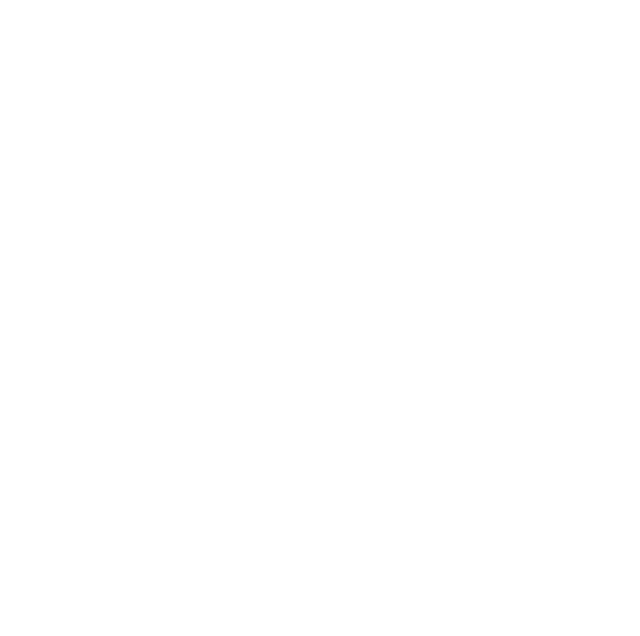
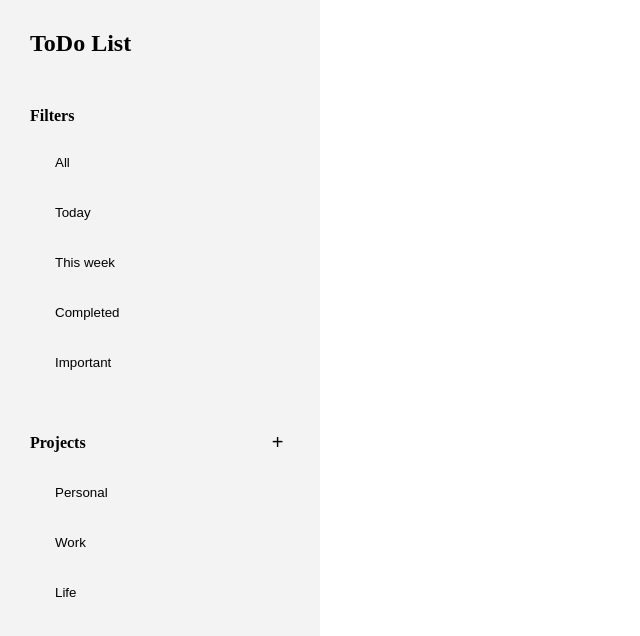
Before and after one commit to JoseD971/todo-list, a website built with webpack: page src/index.html in a window 1280 px wide. Shown: the whole page, without its empty margins (0-640 px from the left). Built offline with nearby package versions, Linux system fonts and the light colour scheme.

Commit message:
index.html: Estructura inicial de la interfaz y modal
style.css: Estilos globales, estilos de modal y estilos para la estructura inicial de la interfaz

modules: Carpeta para almacenar las funcionalidades a usar

todo.js: Retorno de propiedades con id

modal.js: Módulo que inicializa el funcionamiento de los modales

```diff
--- a/package.json
+++ b/package.json
@@ -1,6 +1,7 @@
 {
   "devDependencies": {
     "css-loader": "^7.1.2",
+    "date-fns": "^3.6.0",
     "html-webpack-plugin": "^5.6.0",
     "style-loader": "^4.0.0",
     "webpack": "^5.93.0",
@@ -267,9 +268,9 @@
     "spdy": "^4.0.2",
     "spdy-transport": "^3.0.0",
     "statuses": "^2.0.1",
+    "string_decoder": "^1.3.0",
     "string-width": "^5.1.2",
     "string-width-cjs": "^4.2.3",
-    "string_decoder": "^1.3.0",
     "strip-ansi": "^6.0.1",
     "strip-ansi-cjs": "^6.0.1",
     "strip-final-newline": "^2.0.0",
--- a/src/index.html
+++ b/src/index.html
@@ -6,6 +6,61 @@
     <title>ToDo List</title>
 </head>
 <body>
+    <!-- ToDo Modal -->
+    <dialog id="todo-modal" class="modal">
+        <div class="modal-header">
+            <button type="button" class="close-modal">&times;</button>
+        </div>
+        <form id="todo-form">
 
+        </form>
+    </dialog>
+
+    <!-- Main Content -->
+    <main class="container">
+        <aside class="side-bar">
+            <h1>ToDo List</h1>
+            <div class="filters">
+                <h4>Filters</h4>
+                <ul>
+                    <li>
+                        <button>All</button>
+                    </li>
+                    <li>
+                        <button>Today</button>
+                    </li>
+                    <li>
+                        <button>This week</button>
+                    </li>
+                    <li>
+                        <button>Completed</button>
+                    </li>
+                    <li>
+                        <button>Important</button>
+                    </li>
+                </ul>
+            </div>
+            <div class="projects">
+                <div class="projects-header">
+                    <h4>Projects</h4>
+                    <button id="add-project" title="Add new project">&plus;</button>
+                </div>
+                <ul>
+                    <li>
+                        <button>Personal</button>
+                    </li>
+                    <li>
+                        <button>Work</button>
+                    </li>
+                    <li>
+                        <button>Life</button>
+                    </li>
+                </ul>
+            </div>
+        </aside>
+        <div id="content">
+
+        </div>
+    </main>
 </body>
 </html>
--- a/src/index.js
+++ b/src/index.js
@@ -0,0 +1,2 @@
+import './style.css';
+import Display from './modules/display';
--- /dev/null
+++ b/src/modules/display.js
@@ -0,0 +1,12 @@
+import ToDo from './todo.js';
+import Project from './project.js';
+
+const Display = (() => {
+    const init = () => {
+
+    }
+
+    return {}
+})();
+
+export default Display;
--- /dev/null
+++ b/src/modules/project.js
@@ -0,0 +1,5 @@
+const Project = function() {
+
+}
+
+export default Project;
--- /dev/null
+++ b/src/modules/todo.js
@@ -0,0 +1,18 @@
+const ToDo = function (title, description, dueDate, priority, notes = [], checkList = false) {
+    // ToDo.counter = ToDo.counter ? ToDo.counter + 1 : 1;
+    ToDo._counter = (ToDo._counter || 0) + 1;
+
+    const properties = {
+        id: ToDo._counter,
+        title: title,
+        description: description,
+        dueDate: dueDate,
+        priority: priority,
+        notes: notes,
+        checkList: checkList,
+    };
+
+    return {properties}
+};
+
+export default ToDo;
--- /dev/null
+++ b/src/style.css
@@ -0,0 +1,101 @@
+/* Global Styles */
+
+/* @font-face {
+    font-family: '';
+    src: url('') format('truetype');
+    font-style: normal;
+} */
+
+* {
+    margin: 0;
+    padding: 0;
+    box-sizing: border-box;
+}
+
+button {
+    background: none;
+    border: none;
+}
+
+button:hover {
+    cursor: pointer;
+    background-color: rgba(0,0,0,0.1);
+}
+
+/* Modal Dialog */
+
+.modal {
+    padding: 25px;
+    border: none;
+    border-radius: 10px;
+    min-width: 300px;
+    margin: 10% auto;
+}
+
+dialog:-internal-dialog-in-top-layer::backdrop {
+    background-color: rgba(0,0,0,0.2) !important;
+}
+
+.modal-header {
+    display: flex;
+    justify-content: flex-end;
+}
+
+.close-modal {
+    width: 35px;
+    height: 35px;
+    font-size: 25px;
+    border: none;
+}
+
+/* Main Interface */
+
+.container {
+    display: grid;
+    grid-template-columns: 1fr 3fr;
+    min-height: 100vh;
+}
+
+.side-bar {
+    padding: 30px !important;
+    background-color: #f3f3f3;
+}
+
+.side-bar h1 {
+    margin-bottom: 50px;
+}
+
+.filters {
+    margin-bottom: 50px;
+}
+
+.filters ul, .projects ul {
+    margin-top: 20px;
+    margin-left: 15px;
+    display: grid;
+    gap: 15px;
+    list-style: none;
+}
+
+.filters ul li button,
+.projects ul li button {
+    width: 100%;
+    padding: 10px;
+    text-align: start;
+}
+
+.projects-header {
+    display: flex;
+    justify-content: space-between;
+    align-items: center;
+}
+
+#add-project {
+    width: 25px;
+    height: 25px;
+    font-size: 20px;
+}
+
+#content {
+    padding: 30px;
+}
```
Also changed, not shown: src/modules/modal.js (added, +26 -0 lines), src/modules/localStorage.js (added), 1 other file.
